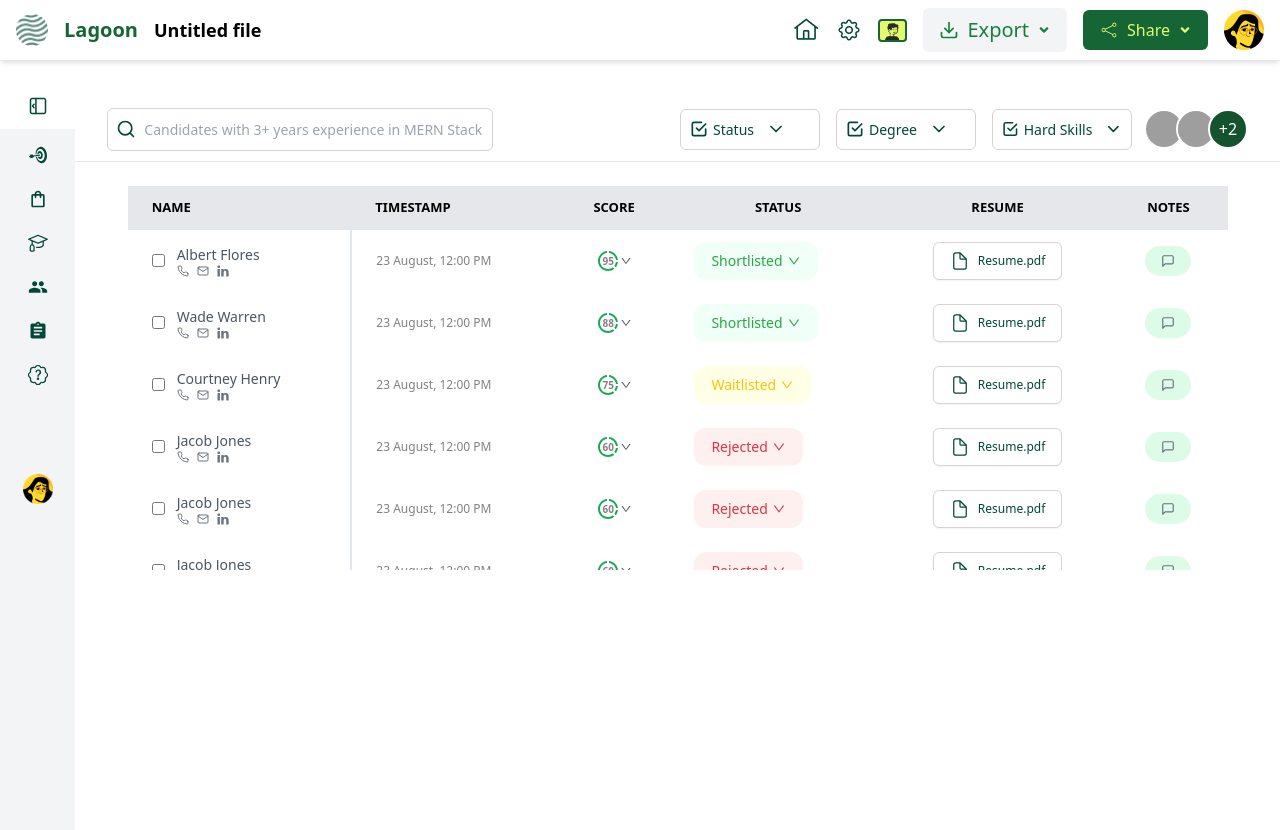
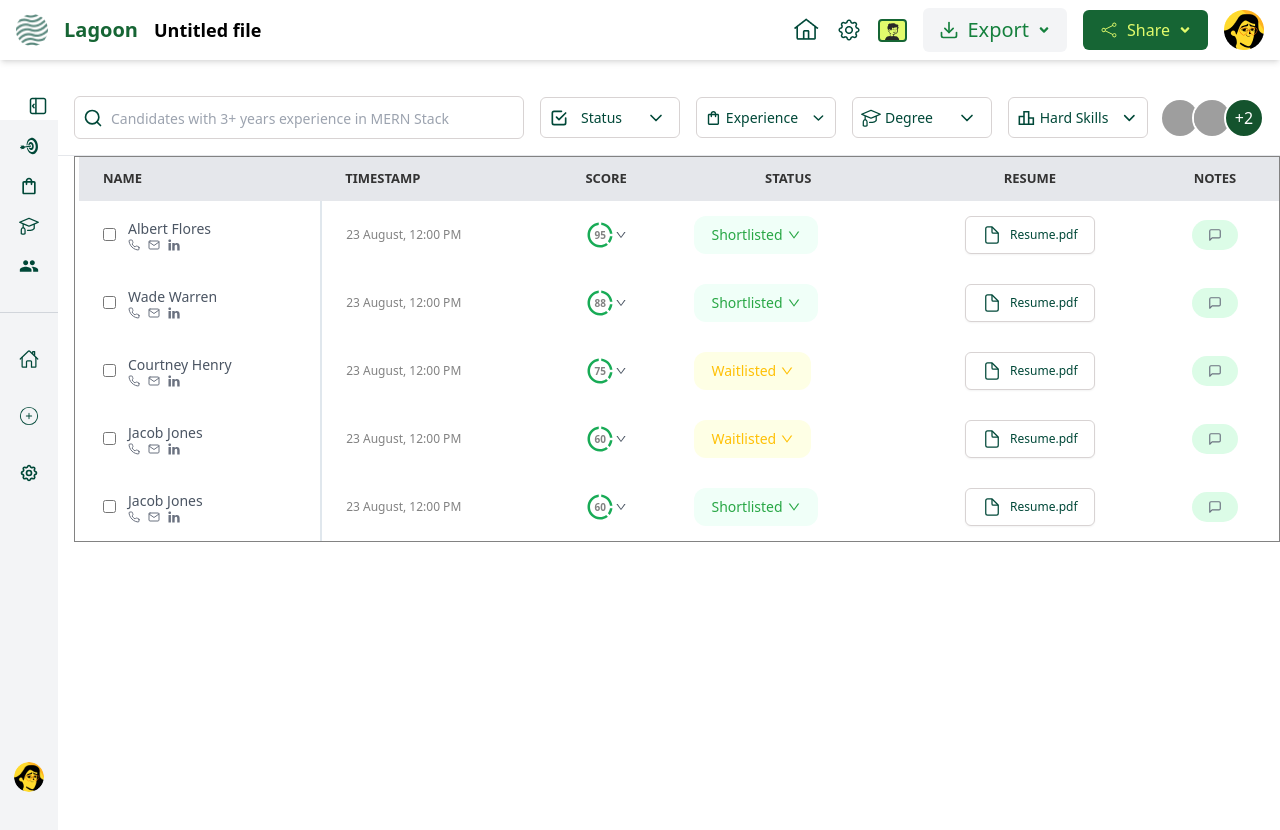
Before and after one commit to Yash16p/lag, a React (Create React App) app: page / in a window 1280 px wide. Both pictures are taken after a click on the button 264 px from the left and 104 px from the top of the page. Shown: the top 830 px of the page. Built offline with nearby package versions, Linux system fonts and the light colour scheme; grey boxes are pictures that could not be loaded.

Commit message:
Your commit message

```diff
--- a/src/App.js
+++ b/src/App.js
@@ -8,7 +8,7 @@ function App() {
   return (
     <div>
       <Navbar/>
-      <hr></hr>
+
       <HeroSection/>
 
 
--- a/src/components/HeroSection.jsx
+++ b/src/components/HeroSection.jsx
@@ -7,13 +7,15 @@ import {
   MdOutlineShoppingBag, MdPeople, MdOutlineArrowDropUp, MdOutlineArrowDropDown, MdAssignment,
   MdDescription, MdFilterList, MdArrowBackIosNew, MdArrowForwardIos
 } from 'react-icons/md';
+import { CiCirclePlus } from "react-icons/ci";
 
 import { FiPhone, FiMail, FiFileText, FiMessageSquare, FiX } from "react-icons/fi";
 import { AiOutlineCheckCircle, AiOutlineCloseCircle, AiOutlineDown } from "react-icons/ai";
 import { FaClock } from "react-icons/fa";
-import { FaStar } from "react-icons/fa";
+import { FaStar, FaSortimport, FaSort, FaSortUp, FaSortDown } from "react-icons/fa";
 import { data } from '../data'
 import { TbCheckbox, TbChevronDown } from "react-icons/tb";
+import { MdOutlineLeaderboard } from "react-icons/md";
 // import sidebar from '../assests/sidebar.svg'
 import { ReactComponent as SidebarIcon } from '../assests/SidebarIcon.svg';
 // import plus from '../assests/PLUS.png'
@@ -26,10 +28,17 @@ import { RiDonutChartLine } from "react-icons/ri";
 import carbonSkillLevel from '../assests/skill-level.svg';
 import { IoDocumentOutline } from "react-icons/io5";
 import { TfiLinkedin } from "react-icons/tfi";
+import { LuSnowflake } from "react-icons/lu";
+import { BiHide } from "react-icons/bi";
+import { FaHome, FaPlus, FaCog } from "react-icons/fa";
+import { IoHomeOutline } from "react-icons/io5";
+import { HiOutlineCog } from "react-icons/hi";
 
-function HeroSection() {
+function HeroSection(key) {
   const [isSidebarOpen, setIsSidebarOpen] = useState(true);
   const [isOpenWE, setIsOpenWE] = useState(false);
+  const [sortConfig, setSortConfig] = useState({ key: '', direction: 'asc' });
+
   const [isOpenEQ, setIsOpenEQ] = useState(false);
   const [isOpenSS, setIsOpenSS] = useState(false);
   const [isOpenOA, setIsOpenOA] = useState(false);
@@ -55,6 +64,8 @@ function HeroSection() {
     redux: false,
     excite: false,
   });
+
+
 
   const toggleDropdownOA = () => {
     setIsOAOpen(!isOAOpen);
@@ -159,12 +170,12 @@ function HeroSection() {
   };
 
   return (
-    <div className='flex mt-9 w-full'>
+    <div className='flex mt-5 w-full'>
       {/* left panel */}
 
       {/* Sidebar */}
       {isSidebarOpen && (
-        <div className="w-[23%] min-h-screen border-inp border-[1px] rounded-md">
+        <div className="w-[23%] min-h-screen border-inp  border-[1px] rounded-md">
           <div className="p-3 w-full bg-white ">
             {/* Spikes Section */}
             <div className='mb-4'>
@@ -434,31 +445,39 @@ function HeroSection() {
 
 
       {/* Icon panel (for the 10% width) */}
+      {/* Closed Sidebar */}
       {!isSidebarOpen && (
-        <div className="w-[6%] hidden sm:flex min-h-screen bg-gray-100 flex-col mt-8 items-center py-4 gap-y-2">
-          {/* Icons to be relocated here */}
-          <GiBullseye className='h-[20px] w-[20px] mb-4 text-Routecho' />
-          <MdOutlineShoppingBag className='h-[20px] w-[20px] mb-4 text-Routecho' />
-          <GoMortarBoard className='h-[20px] w-[20px] mb-4 text-Routecho' />
-          <MdPeople className='h-[20px] w-[20px] mb-4 text-Routecho' />
-          <MdAssignment className='h-[20px] w-[20px] mb-4 text-Routecho' />
-          <BsPatchQuestion className='h-[20px] w-[20px] mb-4 text-Routecho' />
+        <div className="w-[6%] hidden sm:flex min-h-screen bg-gray-100 flex-col mt-10 items-center py-4 gap-y-5">
+          {/* Sidebar Icons */}
+          <GiBullseye className="h-[20px] w-[20px] text-Routecho" />
+          <MdOutlineShoppingBag className="h-[20px] w-[20px] text-Routecho" />
+          <GoMortarBoard className="h-[20px] w-[20px] text-Routecho" />
+          <MdPeople className="h-[20px] w-[20px] text-Routecho" />
+          {/* <MdAssignment className="h-[20px] w-[20px] text-Routecho" />
+          <BsPatchQuestion className="h-[20px] w-[20px] text-Routecho" /> */}
 
-          {/* <MdDescription className="text-2xl mb-4 text-green-700" /> */}
-          <hr />
-          {/* <img src={home} className='h-[20px] w-[20px] mb-4 text-Routecho'  />
-          {/* <img src={plus} className='text-2xl mb-4 text-green-700' /> */}
-          <div className='mt-14'>
-            <img src={inner} className='h-[30px] w-[30px] text-green-700' alt='Inner Image' />
+          {/* Divider */}
+          <hr className="w-full border-t mt-4 border-gray-300" />
+
+          {/* Additional Sidebar Options */}
+          <IoHomeOutline className="h-[20px] w-[20px] text-Routecho mt-4" />
+          <CiCirclePlus className="h-[22px] w-[22px] text-Routecho mt-4" />
+          <HiOutlineCog className="h-[20px] w-[20px] text-Routecho mt-4" />
+
+          {/* Bottom Profile Image */}
+          <div className="mt-auto mb-4">
+            <img
+              src={inner}
+              className="h-[30px] w-[30px] mb-24 rounded-full" // Adjust the size to match your design
+              alt="User Profile"
+            />
           </div>
-          {/* Add more icons as needed */}
         </div>
       )}
 
-
       {/* right panel */}
 
-      <div className={`transition-all duration-300 ${isSidebarOpen ? 'w-full sm:w-[70%]' : 'w-full sm:w-[96%]'}`}>
+      <div className={`transition-all duration-300 mb-0 ${isSidebarOpen ? 'w-full sm:w-[70%]' : 'w-full sm:w-[96%]'}`}>
         {/* Toggle button for sidebar */}
         <div>
           <button
@@ -466,15 +485,17 @@ function HeroSection() {
             className={`absolute top-20 ${isSidebarOpen ? 'left-60' : 'left-3'} z-10 p-4 w-12 h-12 rounded-md`}
             style={{ bottom: '12px' }}
           >
-
             <SidebarIcon className="text-Routecho text-2xl" />
           </button>
 
+          {/* above filters */}
+          <div>
+
 
             {/* above filters */}
-          <div className='flex items-center h-[21px] justify-between mx-auto p-8 bg-white border-b'>
-            <div className="flex items-center flex-1 mr-4"> {/* Added mr-4 for gap */}
-              <div className="flex items-center border-inp border-[1px] px-2 rounded-md">
+            <div className='flex items-center justify-between mx-auto p-4 bg-white border-b'>
+              <div className="flex items-center flex-1 mr-4">
+                <div className="flex items-center border-inp border-[1px] w-full px-2 rounded-md">
                   <FiSearch className="text-Routecho text-xl mr-2" /> {/* Search icon */}
                   <input
                     type="text"
@@ -486,19 +507,42 @@ function HeroSection() {
               </div>
 
               {/* Dropdown buttons */}
-            <div className='flex items-center space-x-4'> {/* This will maintain equal spacing between buttons */}
-              {['Status', 'Degree', 'Hard Skills'].map((label, index) => (
-                <div className='flex' key={index}>
+              <div className='flex items-center space-x-4'>
+                {/* Status Button */}
+                <div className='flex'>
                   <button
                     className='flex items-center w-[140px] h-[41px] px-2 py-1 text-[14px] whitespace-nowrap gap-1 border-inp border-[1px] text-Routecho font-medium rounded-md'
-                    onClick={() => toggleDropdown(label)}
+                    onClick={() => toggleDropdown('Status')}
                   >
                     <TbCheckbox className='text-xl' />
-                    {label}
+                    <span className='ml-2'>Status</span>
+                    <TbChevronDown className='ml-5 text-xl' />
+                  </button>
+
+                  {currentDropdown === 'Status' && (
+                    <div className='absolute left-0 mt-7 w-40 bg-white border border-greey rounded-md shadow-lg'>
+                      <ul>
+                        <li className='px-4 py-2 hover:bg-gray-200 cursor-pointer'>Option 1</li>
+                        <li className='px-4 py-2 hover:bg-gray-200 cursor-pointer'>Option 2</li>
+                        <li className='px-4 py-2 hover:bg-gray-200 cursor-pointer'>Option 3</li>
+                      </ul>
+                    </div>
+                  )}
+                </div>
+
+                {/* Experience Button - Always render it next to Status when sidebar is closed */}
+                {!isSidebarOpen && (
+                  <div className='flex'>
+                    <button
+                      className='flex items-center w-[140px] h-[41px] px-2 py-1 text-[14px] whitespace-nowrap gap-1 border-inp border-[1px] text-Routecho font-medium rounded-md'
+                      onClick={() => toggleDropdown('Experience')}
+                    >
+                      <MdOutlineShoppingBag className='text-xl' />
+                      Experience
                       <TbChevronDown className='ml-2 text-xl' />
                     </button>
 
-                  {currentDropdown === label && (
+                    {currentDropdown === 'Experience' && (
                       <div className='absolute left-0 mt-7 w-40 bg-white border border-gray-300 rounded-md shadow-lg'>
                         <ul>
                           <li className='px-4 py-2 hover:bg-gray-200 cursor-pointer'>Option 1</li>
@@ -508,7 +552,51 @@ function HeroSection() {
                       </div>
                     )}
                   </div>
-              ))}
+                )}
+
+                {/* Degree Button */}
+                <div className='flex'>
+                  <button
+                    className='flex items-center w-[140px] h-[41px] px-2 py-1 text-[14px] whitespace-nowrap gap-1 border-inp border-[1px] text-Routecho font-medium rounded-md'
+                    onClick={() => toggleDropdown('Degree')}
+                  >
+                    <GoMortarBoard className='text-xl' />
+                    Degree
+                    <TbChevronDown className='ml-5 text-xl' />
+                  </button>
+
+                  {currentDropdown === 'Degree' && (
+                    <div className='absolute left-0 mt-7 w-40 bg-white border border-gray-300 rounded-md shadow-lg'>
+                      <ul>
+                        <li className='px-4 py-2 hover:bg-gray-200 cursor-pointer'>Option 1</li>
+                        <li className='px-4 py-2 hover:bg-gray-200 cursor-pointer'>Option 2</li>
+                        <li className='px-4 py-2 hover:bg-gray-200 cursor-pointer'>Option 3</li>
+                      </ul>
+                    </div>
+                  )}
+                </div>
+
+                {/* Hard Skills Button */}
+                <div className='flex'>
+                  <button
+                    className='flex items-center w-[140px] h-[41px] px-2 py-1 text-[14px] whitespace-nowrap gap-1 border-inp border-[1px] text-Routecho font-medium rounded-md'
+                    onClick={() => toggleDropdown('Hard Skills')}
+                  >
+                    <MdOutlineLeaderboard className='text-xl' />
+                    Hard Skills
+                    <TbChevronDown className='ml-2 text-xl' />
+                  </button>
+
+                  {currentDropdown === 'Hard Skills' && (
+                    <div className='absolute left-0 mt-7 w-40 bg-white border border-gray-300 rounded-md shadow-lg'>
+                      <ul>
+                        <li className='px-4 py-2 hover:bg-gray-200 cursor-pointer'>Option 1</li>
+                        <li className='px-4 py-2 hover:bg-gray-200 cursor-pointer'>Option 2</li>
+                        <li className='px-4 py-2 hover:bg-gray-200 cursor-pointer'>Option 3</li>
+                      </ul>
+                    </div>
+                  )}
+                </div>
               </div>
 
               {/* Avatar */}
@@ -550,31 +638,33 @@ function HeroSection() {
                 )}
               </div>
             </div>
+          </div>
 
         </div>
 
 
+
         {/* main content */}
-        <div className="p-6 overflow-x-auto">
-          <div className="overflow-y-auto w-[1100px] mx-auto h-96">
+        <div className="p-0 overflow-x-auto border-[1px]  ml-4 border-greey">
+          <div className="overflow-y-auto ml-1 w-[1200px] mx-auto h-96">
             <table className="min-w-full bg-white shadow-md">
               <thead>
-                <tr className="bg-gray-200 text-black uppercase text-[13px] leading-normal">
-                  <th className="py-3 px-6 text-left">Name</th>
-                  <th className="py-3 px-6 text-left">Timestamp</th>
+                <tr className="bg-gray-200 text-kala font-Plus Jakarta Sans uppercase text-[13px] leading-normal">
+                  <th className="py-3 px-6 text-left items-center">Name</th>
+                  <th className="py-3 px-6 text-left items-center space-x-1 flex">
+                    <span>Timestamp</span>
+
+                  </th>
                   <th className="py-3 px-6 text-center">Score</th>
-                  <th className="py-3 px-6 text-center">Status</th>
+                  <th className="py-3 px-6  text-center">Status</th>
                   <th className="py-3 px-6 text-center">Resume</th>
                   <th className="py-3 px-6 text-center">Notes</th>
-                  {/* <th className="py-3 px-6 text-center whitespace-nowrap">Why should we hire you?</th> */}
-
-
                 </tr>
               </thead>
               <tbody className="text-gray-600 text-sm font-light">
                 {dataState.map((item, index) => (
                   <React.Fragment key={index}>
-                    <tr className=" hover:bg-gray-100">
+                    <tr className="hover:bg-gray-100">
                       <td className="py-3 px-6 text-left whitespace-nowrap border-r-2 border-name">
                         <div className="flex items-center">
                           <input type="checkbox" className="mr-3 bg-inp" />
@@ -590,7 +680,6 @@ function HeroSection() {
                       </td>
                       <td className="py-3 px-6 text-left">
                         <div className="flex items-center whitespace-nowrap text-[12px] text-greey">
-
                           {item.timestamp}
                         </div>
                       </td>
@@ -598,95 +687,49 @@ function HeroSection() {
                       {/* score */}
                       <td className="py-3 px-6 text-center">
                         <div className="relative flex items-center justify-center">
-                          {/* Donut Chart Icon with score inside */}
-                          <div className="relative ">
-                            <RiDonutChartLine className="text-darkG w-full h-full inline text-2xl" />
+                          <div className="relative">
+                            <RiDonutChartLine className="text-darkG w-full h-full inline text-3xl" />
                             <span className="absolute inset-0 flex items-center justify-center text-greey text-[10px] font-bold">
                               {item.score}
                             </span>
                           </div>
-
                           <AiOutlineDown
                             className="ml-0 cursor-pointer text-xs"
                             onClick={() => togglePopup(index)}
                           />
-
-                          {/* Popup */}
-                          {popupIndex === index && (
-                            <div className="absolute top-full mt-2 left-0 bg-bord p-4 rounded shadow-lg z-10">
-                              <h3 className="font-bold mb-2 text-green-900">Candidate Score Card</h3>
-
-                              {/* Domain Knowledge */}
-                              <div className="flex items-center mb-2 border-1 bg-white border-bord shadow-sm p-1 rounded-md">
-                                <span className="font-medium text-Routecho whitespace-nowrap">
-                                  Domain Knowledge:
-                                </span>
-                                <div className="ml-2 text-yellow-500 flex">
-                                  <FaStar />
-                                  <FaStar />
-                                  <FaStar />
-                                  <FaStar />
-                                  <FaStar />
-                                </div>
-                              </div>
-
-                              {/* Problem Solving */}
-                              <div className="flex items-center mb-2 border-1 border-bord shadow-sm bg-white p-1 rounded-md">
-                                <span className="font-medium text-Routecho whitespace-nowrap">
-                                  Problem Solving:
-                                </span>
-                                <div className="ml-2 text-yellow-500 flex">
-                                  <FaStar />
-                                  <FaStar />
-                                  <FaStar />
-                                  <FaStar />
-                                </div>
-                              </div>
-
-                              {/* Communication */}
-                              <div className="flex items-center mb-2 border-1 border-bord bg-white p-1 shadow-sm rounded-md">
-                                <span className="font-medium text-Routecho">Communication:</span>
-                                <div className="ml-2 text-yellow-500 flex">
-                                  <FaStar />
-                                  <FaStar />
-                                  <FaStar />
-                                </div>
-                              </div>
-                            </div>
-                          )}
                         </div>
                       </td>
 
-
                       {/* status */}
-
                       <td className="py-3 px-6 text-center relative">
                         <div
-                          className={`font-medium cursor-pointer flex items-center justify-center`}
+                          className={`font-medium cursor-pointer flex items-center ml-auto`}
                           onClick={() =>
                             setStatusDropdownIndex(statusDropdownIndex === index ? null : index)
                           }
                           style={{
                             backgroundColor:
                               item.status === 'Shortlisted'
-                                ? '#F0FFF8' // light green for shortlisted
+                                ? '#F0FFF8'
                                 : item.status === 'Waitlisted'
-                                  ? '#FEFFE5' // light yellow for waitlisted
+                                  ? '#FEFFE5'
                                   : item.status === 'Rejected'
-                                    ? '#FFF0F0' // light red for rejected
+                                    ? '#FFF0F0'
                                     : 'transparent',
                             color:
                               item.status === 'Shortlisted'
-                                ? '#28A745' // green text for shortlisted
+                                ? '#28A745'
                                 : item.status === 'Waitlisted'
-                                  ? '#FFC107' // yellow text for waitlisted
+                                  ? '#FFC107'
                                   : item.status === 'Rejected'
-                                    ? '#DC3545' // red text for rejected
+                                    ? '#DC3545'
                                     : 'black',
                             padding: '8px 16px',
                             borderRadius: '12px',
                             border: '1px solid transparent',
-                            width: 'fit-content', // this keeps the button just around the text
+                            width: 'fit-content',
+                            margin: '3px',
+
                           }}
                         >
                           {item.status}
@@ -705,7 +748,6 @@ function HeroSection() {
                           />
                         </div>
 
-                        {/* Status Dropdown */}
                         {statusDropdownIndex === index && (
                           <div className="absolute mt-2 w-36 bg-white shadow-lg rounded-md z-50">
                             <div
@@ -723,7 +765,7 @@ function HeroSection() {
                             </div>
                             <hr />
                             <div
-                              className=" hover:bg-gray-100 cursor-pointer font-medium text-red-600 rounded-md"
+                              className="py-2 px-4 hover:bg-gray-100 cursor-pointer font-medium text-red-600 rounded-md"
                               onClick={() => handleStatusChange(index, 'Rejected')}
                             >
                               Rejected
@@ -732,15 +774,13 @@ function HeroSection() {
                         )}
                       </td>
 
-
-
                       {/* resume */}
                       <td className="py-3 px-6 text-center">
                         <label
                           htmlFor="file-upload"
                           className="cursor-pointer inline-flex items-center px-4 py-2 text-Routecho bg-white border border-inp rounded-md shadow-sm text-sm font-medium hover:bg-blue-100"
                         >
-                          <IoDocumentOutline className="w-5 h-5 mr-2" /> {/* Using the IoDocumentOutline icon */}
+                          <IoDocumentOutline className="w-5 h-5 mr-2" />
                           <span className='text-[12px] text-Routecho'> Resume.pdf</span>
                         </label>
                         <input
@@ -751,55 +791,25 @@ function HeroSection() {
                         />
                       </td>
 
-
-
                       {/* Notes */}
                       <td className="py-3 px-6 text-center">
                         <div className="flex justify-center">
-                          {/* Note icon is always visible */}
                           <button
                             className="text-green-700 bg-green-100 rounded-full px-4 py-2 hover:bg-green-200 whitespace-nowrap"
                             onClick={togglePopupNotes}
                           >
-
                             <FiMessageSquare className="text-gray-500" />
                           </button>
-
-                          {/* Popup for viewing the pre-saved note */}
-                          {showPopup && (
-                            <div className="fixed top-0 left-0 right-0 bottom-0 flex justify-center items-center">
-                              <div className="relative flex items-start space-x-2 bg-gray-800 text-white p-3 rounded-2xl rounded-bl-sm max-w-sm">
-                                {/* Close button (cross icon) */}
-                                <button
-                                  className="absolute top-2 right-2 text-gray-500 hover:text-gray-700"
-                                  onClick={togglePopupNotes}
-                                >
-                                  <FiX size={24} className="text-white bg-red-500 rounded-md p-1" />
-                                </button>
-
-                                {/* Title for note popup */}
-                                <h2 className="font-bold text-lg mb-4">Albert Flores</h2>
-
-                                {/* Display the pre-saved note */}
-                                <div className="p-4 rounded-md">
-                                  {preSavedNote}
-                                </div>
-                              </div>
-                            </div>
-                          )}
                         </div>
                       </td>
-
-                      {/* Why should we hire you */}
-
                     </tr>
                   </React.Fragment>
                 ))}
               </tbody>
-
             </table>
           </div>
         </div>
+
       </div>
     </div>
   );
--- a/src/data.js
+++ b/src/data.js
@@ -27,7 +27,15 @@ export const data = [
     name: "Jacob Jones",
     timestamp: "23 August, 12:00 PM",
     score: "60",
-    status: "Rejected",
+    status: "Waitlisted",
+    resume: "Resume.pdf",
+    statusColor: "text-red-500",
+  },
+  {
+    name: "Jacob Jones",
+    timestamp: "23 August, 12:00 PM",
+    score: "60",
+    status: "Shortlisted",
     resume: "Resume.pdf",
     statusColor: "text-red-500",
   },
@@ -49,15 +57,7 @@ export const data = [
   },
   {
     name: "Jacob Jones",
-    timestamp: "23 August, 12:00 PM",
-    score: "60",
-    status: "Rejected",
-    resume: "Resume.pdf",
-    statusColor: "text-red-500",
-  },
-  {
-    name: "Jacob Jones",
-    timestamp: "23 August, 12:00 PM",
+    timestamp: "20 feb, 12:00 PM",
     score: "84",
     status: "Rejected",
     resume: "Resume.pdf",
--- a/tailwind.config.js
+++ b/tailwind.config.js
@@ -12,7 +12,8 @@ module.exports = {
         inp : '#D8D3D3',
         name : '#E0E7ED',
         darkG: '#18AB56',
-        greey : '#828282'
+        greey : '#828282',
+        kala : '#333333'
       },
     },
   },
```
Also changed, not shown: src/assests/avatars.png (added), src/assests/group.png (added). Lines whose indentation alone changed are shown as unchanged.
